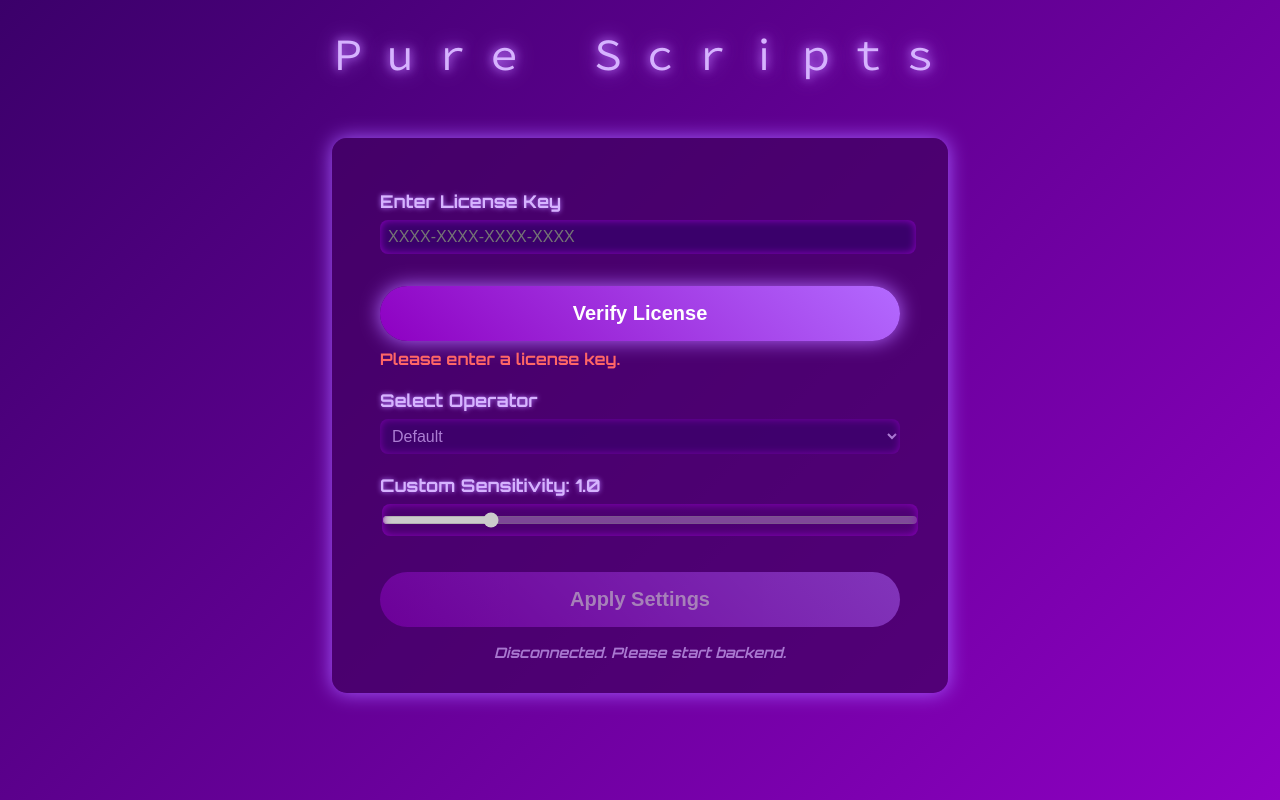
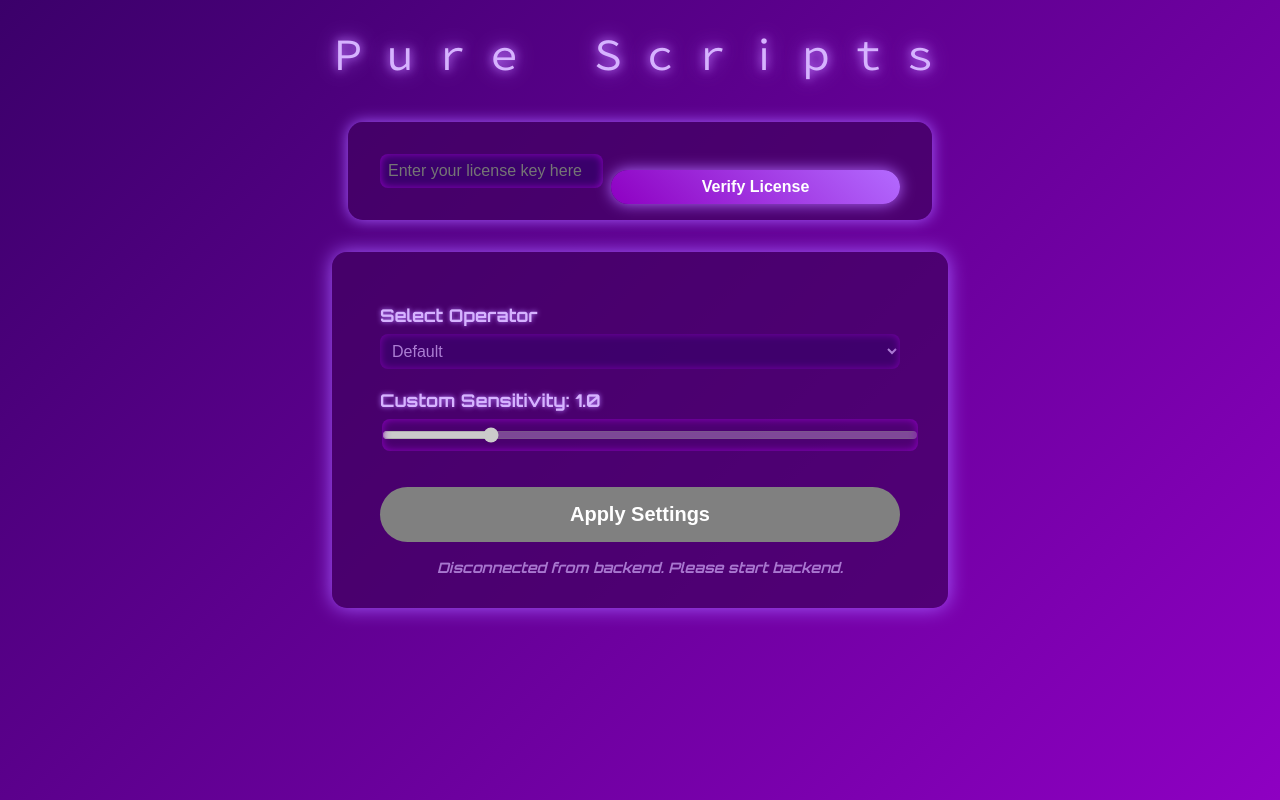
Before and after one commit to rcnrqvet/test, a plain HTML site: page r6v4.html in a window 1280 px wide. Both pictures are taken after a click on the button "Verify License". Drawn offline with Linux system fonts and the light colour scheme.

Commit message:
Update r6v4.html

```diff
--- a/r6v4.html
+++ b/r6v4.html
@@ -28,11 +28,60 @@
     user-select: none;
   }
 
+  #licenseSection {
+    background: rgba(64, 0, 96, 0.7);
+    border-radius: 15px;
+    padding: 1rem 2rem;
+    margin: 1rem;
+    width: 95%;
+    max-width: 520px;
+    box-shadow: 0 0 15px #a65cff;
+    display: flex;
+    flex-direction: row;
+    gap: 0.5rem;
+    align-items: center;
+  }
+
+  #licenseInput {
+    flex-grow: 1;
+    padding: 0.5rem;
+    font-size: 1rem;
+    border-radius: 8px;
+    border: none;
+    outline: none;
+    background: #3a006b;
+    color: #d6b3ff;
+    box-shadow: inset 0 0 8px #8e00c2;
+  }
+
+  #verifyBtn {
+    padding: 0.5rem 1.5rem;
+    font-size: 1rem;
+    background: linear-gradient(45deg, #8e00c2, #b36aff);
+    border: none;
+    border-radius: 30px;
+    color: white;
+    cursor: pointer;
+    box-shadow: 0 0 15px #b36aff;
+    transition: transform 0.2s ease;
+  }
+
+  #verifyBtn:hover:not(:disabled) {
+    transform: scale(1.05);
+    box-shadow: 0 0 30px #c580ff;
+  }
+
+  #verifyBtn:disabled {
+    background: gray;
+    cursor: not-allowed;
+    box-shadow: none;
+  }
+
   #main {
     background: rgba(64, 0, 96, 0.7);
     border-radius: 15px;
     padding: 2rem 3rem;
-    margin: 2rem;
+    margin: 1rem;
     width: 95%;
     max-width: 520px;
     box-shadow: 0 0 20px #a65cff;
@@ -46,7 +95,7 @@
     text-shadow: 0 0 5px #b77aff;
   }
 
-  select, input[type="range"], input[type="text"] {
+  select, input[type="range"] {
     width: 100%;
     margin-top: 0.5rem;
     background: #3a006b;
@@ -74,13 +123,13 @@
     transition: transform 0.2s ease;
   }
 
-  button:hover:enabled {
+  button:hover:not(:disabled) {
     transform: scale(1.05);
     box-shadow: 0 0 40px #c580ff;
   }
 
   button:disabled {
-    opacity: 0.5;
+    background: gray;
     cursor: not-allowed;
     box-shadow: none;
   }
@@ -98,15 +147,12 @@
 
 <header>Ｐｕｒｅ　Ｓｃｒｉｐｔｓ</header>
 
+<div id="licenseSection">
+  <input type="text" id="licenseInput" placeholder="Enter your license key here" />
+  <button id="verifyBtn">Verify License</button>
+</div>
+
 <div id="main">
-
-  <!-- License Section -->
-  <label for="licenseInput">Enter License Key</label>
-  <input type="text" id="licenseInput" placeholder="XXXX-XXXX-XXXX-XXXX" autocomplete="off" />
-  <button id="verifyBtn">Verify License</button>
-  <div id="licenseStatus" style="margin-top: 0.5rem; font-style: normal; color: #ff6666;"></div>
-
-  <!-- Settings, initially disabled -->
   <label for="operatorSelect">Select Operator</label>
   <select id="operatorSelect" disabled>
     <option value="default">Default</option>
@@ -121,92 +167,98 @@
 
   <button id="applyBtn" disabled>Apply Settings</button>
 
-  <div id="status">Connecting to backend...</div>
+  <div id="status">Please verify your license key to use recoil control.</div>
 </div>
 
 <script>
   const ws = new WebSocket("ws://localhost:8765");
   const statusEl = document.getElementById("status");
-  const licenseInput = document.getElementById("licenseInput");
-  const verifyBtn = document.getElementById("verifyBtn");
-  const licenseStatus = document.getElementById("licenseStatus");
-
   const operatorSelect = document.getElementById("operatorSelect");
   const sensitivityRange = document.getElementById("sensitivityRange");
   const sensitivityValue = document.getElementById("sensitivityValue");
   const applyBtn = document.getElementById("applyBtn");
+  const licenseInput = document.getElementById("licenseInput");
+  const verifyBtn = document.getElementById("verifyBtn");
+
+  let licenseValid = false;
 
   sensitivityRange.addEventListener('input', () => {
     sensitivityValue.textContent = sensitivityRange.value;
   });
 
-  // Disable controls initially until license is verified
-  function setControlsEnabled(enabled) {
-    operatorSelect.disabled = !enabled;
-    sensitivityRange.disabled = !enabled;
-    applyBtn.disabled = !enabled;
-  }
-  setControlsEnabled(false);
-
   ws.onopen = () => {
-    statusEl.textContent = "Connected to backend.";
+    statusEl.textContent = "Connected to backend. Please verify your license key.";
   };
 
   ws.onclose = () => {
-    statusEl.textContent = "Disconnected. Please start backend.";
-    setControlsEnabled(false);
+    statusEl.textContent = "Disconnected from backend. Please start backend.";
+    disableControls();
   };
 
   ws.onerror = () => {
     statusEl.textContent = "Error connecting to backend.";
-    setControlsEnabled(false);
+    disableControls();
   };
 
   ws.onmessage = (event) => {
     try {
-      const msg = JSON.parse(event.data);
-      if (msg.action === "license_result") {
-        if (msg.ok) {
-          licenseStatus.style.color = "#7cff7c";
-          licenseStatus.textContent = "License Verified! You may use the tool.";
-          setControlsEnabled(true);
-          verifyBtn.disabled = true;
-          licenseInput.disabled = true;
+      const data = JSON.parse(event.data);
+      if (data.action === "license_result") {
+        if (data.ok) {
+          licenseValid = true;
+          statusEl.textContent = "License verified! You can now use recoil control.";
+          enableControls();
         } else {
-          licenseStatus.style.color = "#ff6666";
-          licenseStatus.textContent = `License Invalid: ${msg.msg || "Unknown error"}`;
-          setControlsEnabled(false);
+          licenseValid = false;
+          statusEl.textContent = `License invalid: ${data.msg}`;
+          disableControls();
         }
       }
     } catch {
-      console.log("Received non-JSON message:", event.data);
+      // Not JSON, ignore or handle other message types
+      console.log("Received:", event.data);
     }
   };
 
+  function enableControls() {
+    operatorSelect.disabled = false;
+    sensitivityRange.disabled = false;
+    applyBtn.disabled = false;
+  }
+
+  function disableControls() {
+    operatorSelect.disabled = true;
+    sensitivityRange.disabled = true;
+    applyBtn.disabled = true;
+  }
+
   verifyBtn.onclick = () => {
     const key = licenseInput.value.trim();
-    if (!key) {
-      licenseStatus.style.color = "#ff6666";
-      licenseStatus.textContent = "Please enter a license key.";
+    if (key.length === 0) {
+      alert("Please enter a license key.");
       return;
     }
-    licenseStatus.style.color = "#d6b3ff";
-    licenseStatus.textContent = "Verifying license...";
-    ws.send(JSON.stringify({ action: "verify", key }));
+    if (ws.readyState === WebSocket.OPEN) {
+      ws.send(JSON.stringify({ action: "verify", key }));
+      statusEl.textContent = "Verifying license key...";
+    } else {
+      statusEl.textContent = "WebSocket not connected.";
+    }
   };
 
   applyBtn.onclick = () => {
+    if (!licenseValid) {
+      alert("You must verify your license key first.");
+      return;
+    }
     const operator = operatorSelect.value;
     const sensitivity = parseFloat(sensitivityRange.value);
 
     // Compose your recoil control message format
-    // Example: delay, recoilX, recoilY (dummy values here, adjust as backend expects)
-    // For demo, sensitivity is multiplied into recoilY for example
     let recoilX = 5 * sensitivity;
     let recoilY = 10 * sensitivity;
-    let fireDelay = 0.05; // example delay
+    let fireDelay = 0.05;
 
-    // Send data to backend, comma-separated
     const message = `${fireDelay},${recoilX},${recoilY}`;
     ws.send(message);
 
```
